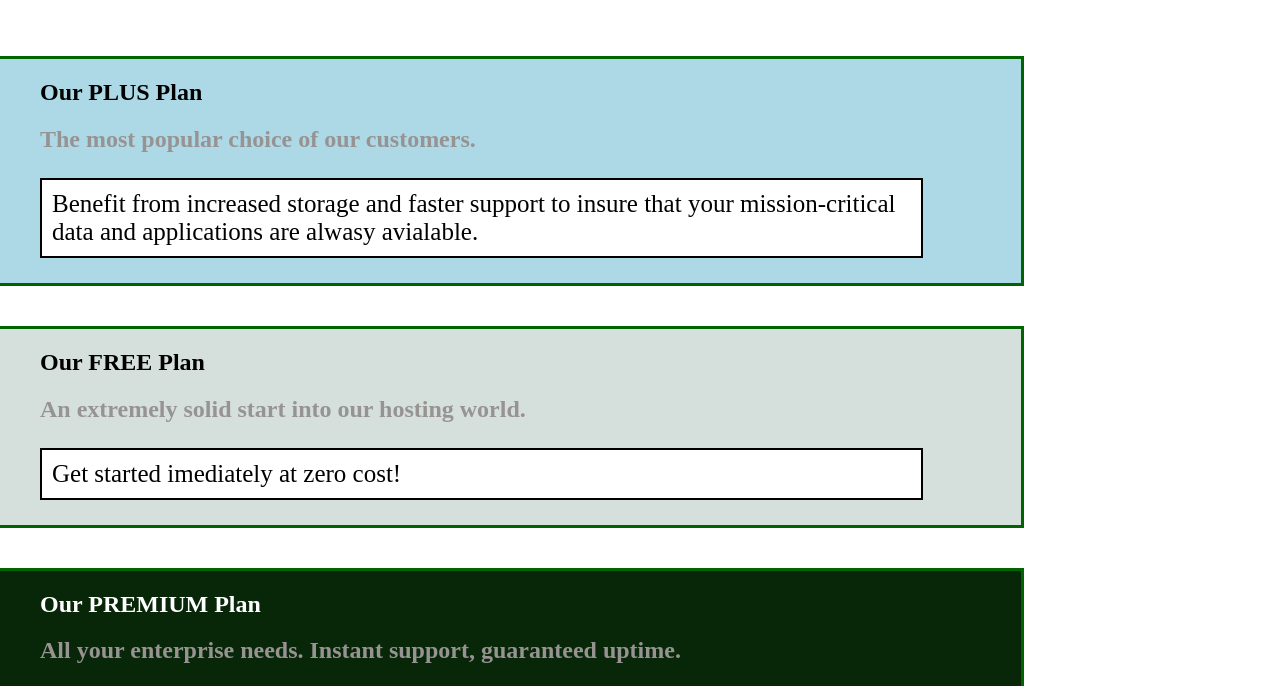
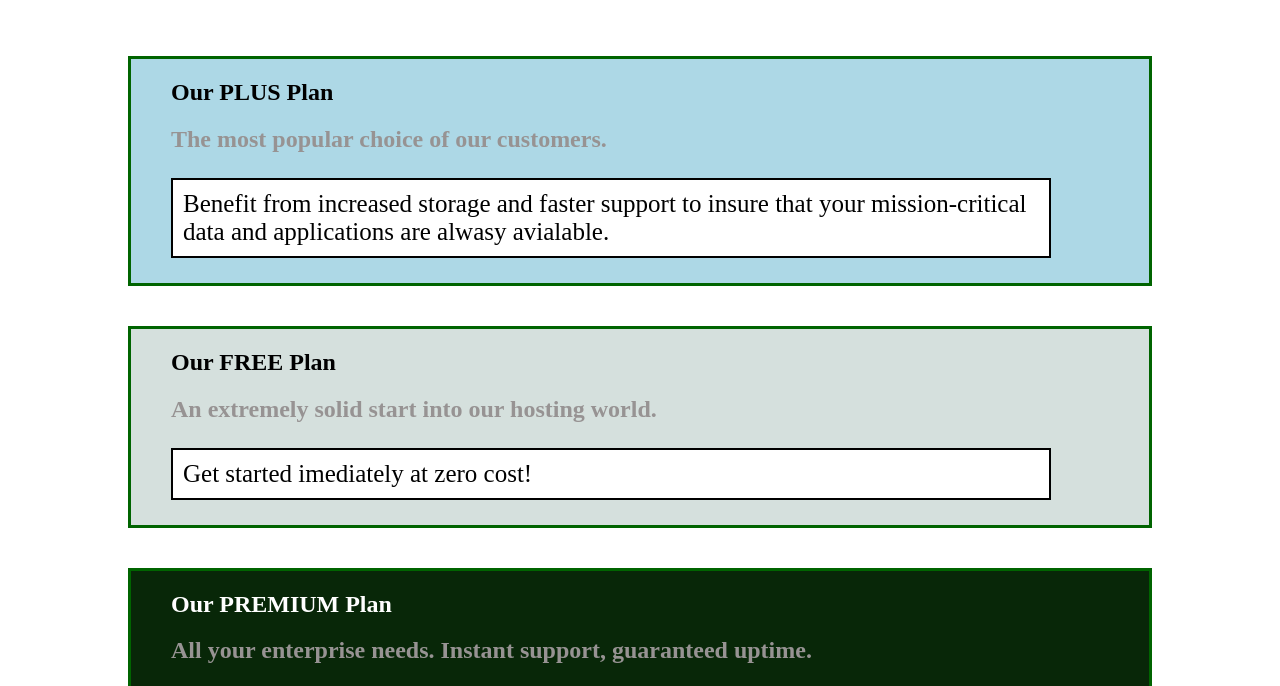
Before and after one commit to Najeeb-joya/Hosting-Website, a plain HTML site: page packages/index.html in a window 1280 px wide. Shown: the part 104-790 px from the top of the page. Drawn offline with Linux system fonts and the light colour scheme.

Commit message:
changed package sections to the center of webpage

```diff
--- a/packages/packages.css
+++ b/packages/packages.css
@@ -3,7 +3,7 @@ main{
     padding-bottom: 40px;
     display: flex;
     flex-wrap: wrap;
-    justify-content: start;
+    justify-content: center;
 
 
 }
@@ -12,7 +12,8 @@ main{
    margin: 20px 0;
    border: 3px darkgreen solid;
    padding-left: 40px;
-   border-left: none;
+
+
 }
 .plus-package{
     background-color: lightblue;
@@ -50,5 +51,5 @@ main{
 }
 .main-packages:hover{
     border: 3px orangered solid;
-    border-left: none;
+
 }
```
